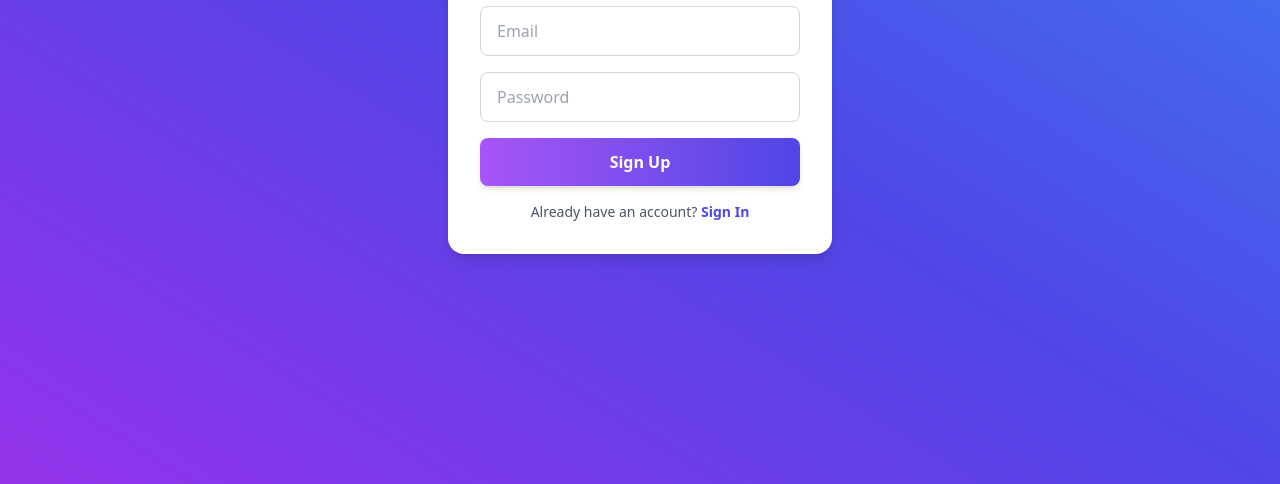
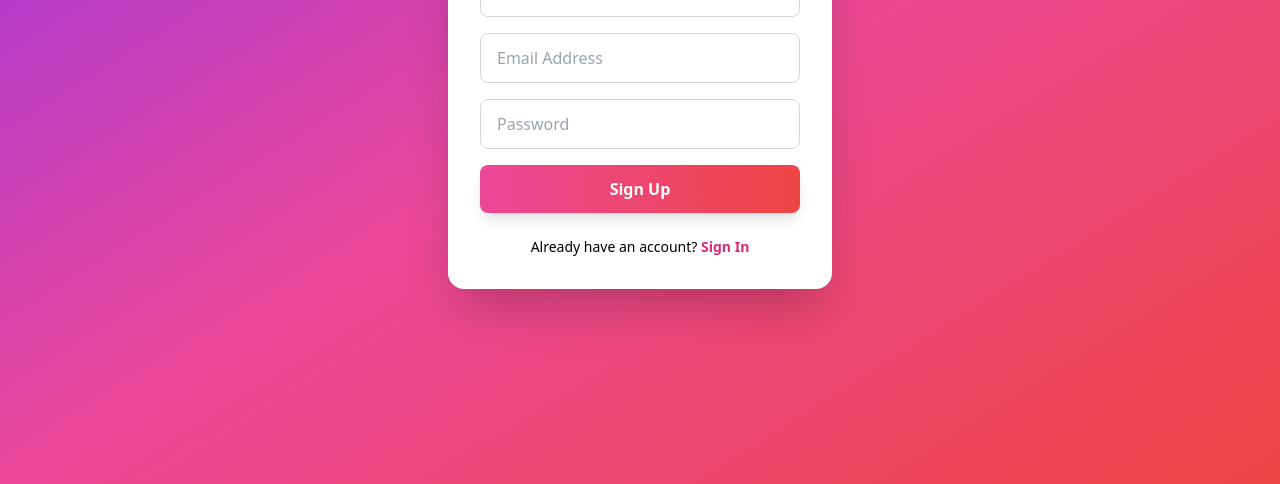
Before and after one commit to ppsmrt/cloudpix, a plain HTML site: page signup.html in a window 1280 px wide. Shown: the part 316-800 px from the top of the page. Drawn offline with nearby package versions, Linux system fonts and the light colour scheme.

Commit message:
Update signup.html

```diff
--- a/signup.html
+++ b/signup.html
@@ -1,16 +1,41 @@
 <!DOCTYPE html>
 <html lang="en">
 <head>
-  <meta charset="UTF-8">
-  <meta name="viewport" content="width=device-width, initial-scale=1.0">
+  <meta charset="UTF-8" />
+  <meta name="viewport" content="width=device-width, initial-scale=1.0" />
   <title>Signup - Rivo Chat</title>
   <script src="https://cdn.tailwindcss.com"></script>
+</head>
+<body class="h-screen flex items-center justify-center bg-gradient-to-br from-purple-600 via-pink-500 to-red-500">
+
+  <div class="bg-white shadow-2xl rounded-2xl w-96 p-8">
+    <h2 class="text-2xl font-bold text-center text-gray-800 mb-6">Create Account</h2>
+    <form id="signupForm" class="space-y-4">
+      <input type="text" id="name" placeholder="Full Name"
+        class="w-full px-4 py-3 rounded-lg border border-gray-300 focus:ring-2 focus:ring-pink-400 outline-none" required>
+      <input type="email" id="email" placeholder="Email Address"
+        class="w-full px-4 py-3 rounded-lg border border-gray-300 focus:ring-2 focus:ring-pink-400 outline-none" required>
+      <input type="password" id="password" placeholder="Password"
+        class="w-full px-4 py-3 rounded-lg border border-gray-300 focus:ring-2 focus:ring-pink-400 outline-none" required>
+      <button type="submit"
+        class="w-full py-3 bg-gradient-to-r from-pink-500 to-red-500 text-white font-bold rounded-lg shadow-lg hover:opacity-90">
+        Sign Up
+      </button>
+    </form>
+    <p id="errorMsg" class="text-red-500 text-center mt-4 hidden"></p>
+    <p class="text-sm text-center mt-6">Already have an account?
+      <a href="signin.html" class="text-pink-600 font-semibold">Sign In</a>
+    </p>
+  </div>
+
+  <!-- Firebase SDK -->
   <script type="module">
-    // Firebase SDK imports
-    import { initializeApp } from "https://www.gstatic.com/firebasejs/9.23.0/firebase-app.js";
-    import { getAuth, createUserWithEmailAndPassword } from "https://www.gstatic.com/firebasejs/9.23.0/firebase-auth.js";
+    // Import Firebase SDK
+    import { initializeApp } from "https://www.gstatic.com/firebasejs/11.0.1/firebase-app.js";
+    import { getAuth, createUserWithEmailAndPassword, updateProfile } from "https://www.gstatic.com/firebasejs/11.0.1/firebase-auth.js";
+    import { getDatabase, ref, set } from "https://www.gstatic.com/firebasejs/11.0.1/firebase-database.js";
 
-    // Your Firebase config
+    // Your Firebase Config
     const firebaseConfig = {
       apiKey: "AIzaSyCzi5YSMFfgnJF2xT29Yt8_PbpTyTt7Bdk",
       authDomain: "rivo-bea46.firebaseapp.com",
@@ -22,49 +47,40 @@
       measurementId: "G-RY85VPHXVP"
     };
 
+    // Init Firebase
     const app = initializeApp(firebaseConfig);
     const auth = getAuth(app);
+    const db = getDatabase(app);
 
-    async function signupUser(event) {
-      event.preventDefault();
+    // Signup form
+    document.getElementById("signupForm").addEventListener("submit", async (e) => {
+      e.preventDefault();
+
+      const name = document.getElementById("name").value;
       const email = document.getElementById("email").value;
       const password = document.getElementById("password").value;
+      const errorMsg = document.getElementById("errorMsg");
 
       try {
-        await createUserWithEmailAndPassword(auth, email, password);
-        alert("Signup Successful! Redirecting to Sign In...");
-        window.location.href = "signin.html";
+        const userCredential = await createUserWithEmailAndPassword(auth, email, password);
+        const user = userCredential.user;
+
+        // Update display name
+        await updateProfile(user, { displayName: name });
+
+        // Save user in DB
+        await set(ref(db, "users/" + user.uid), {
+          name: name,
+          email: email,
+          createdAt: new Date().toISOString()
+        });
+
+        window.location.href = "main.html"; // redirect after signup
       } catch (error) {
-        alert(error.message);
+        errorMsg.textContent = error.message;
+        errorMsg.classList.remove("hidden");
       }
-    }
-
-    window.signupUser = signupUser;
+    });
   </script>
-</head>
-<body class="h-screen flex items-center justify-center bg-gradient-to-tr from-purple-600 via-indigo-600 to-blue-500">
-
-  <div class="bg-white p-8 rounded-2xl shadow-lg w-96">
-    <h1 class="text-3xl font-bold text-center text-indigo-600 mb-6">Rivo Chat - Signup</h1>
-
-    <form onsubmit="signupUser(event)" class="space-y-4">
-      <input id="email" type="email" placeholder="Email"
-        class="w-full px-4 py-3 rounded-lg border border-gray-300 focus:outline-none focus:ring-2 focus:ring-indigo-500" required>
-
-      <input id="password" type="password" placeholder="Password"
-        class="w-full px-4 py-3 rounded-lg border border-gray-300 focus:outline-none focus:ring-2 focus:ring-indigo-500" required>
-
-      <button type="submit"
-        class="w-full bg-gradient-to-r from-purple-500 to-indigo-600 text-white py-3 rounded-lg font-semibold shadow-md hover:opacity-90 transition">
-        Sign Up
-      </button>
-    </form>
-
-    <p class="text-center text-sm text-gray-600 mt-4">
-      Already have an account?
-      <a href="signin.html" class="text-indigo-600 font-semibold hover:underline">Sign In</a>
-    </p>
-  </div>
-
 </body>
 </html>
```
